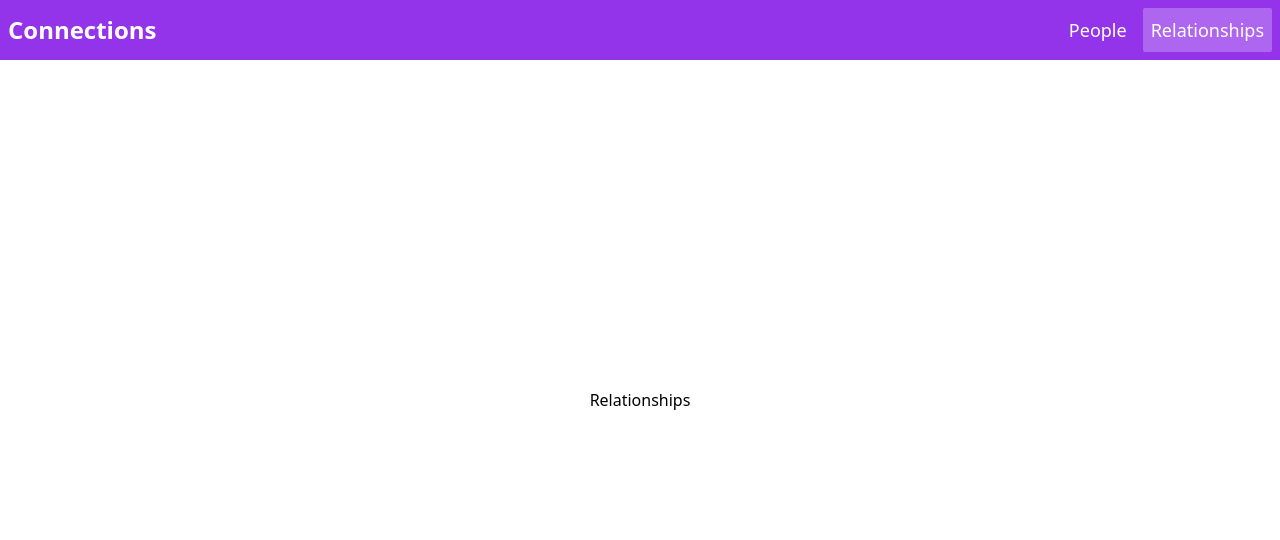
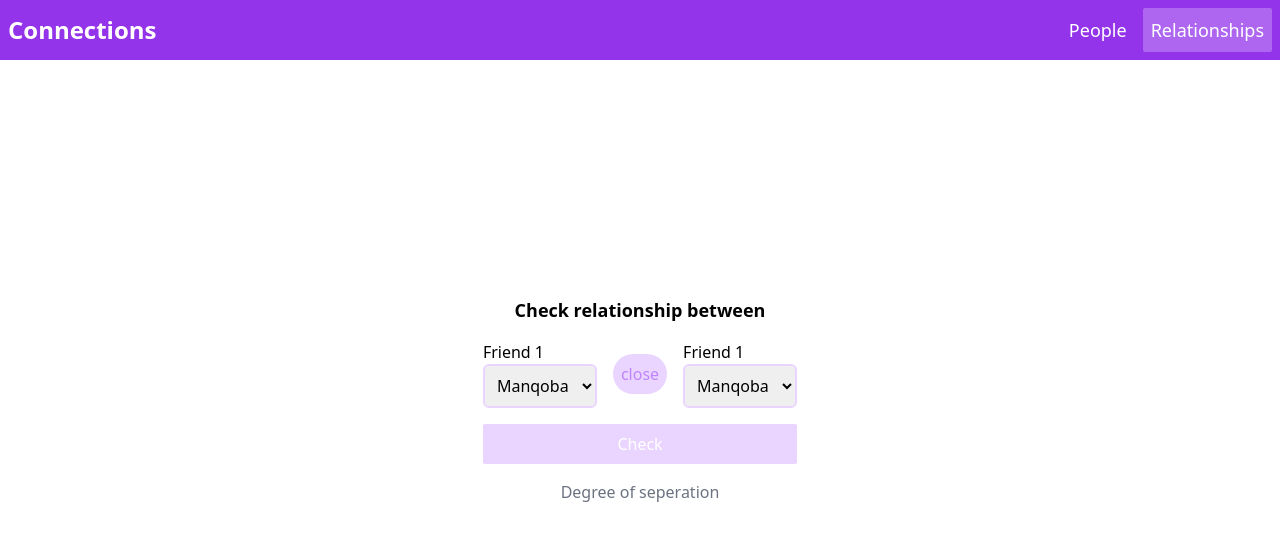
Before and after one commit to manqobasukati/assesment-interview-app, a Next.js app: page /relationships in a window 1280 px wide. Shown: the top 540 px of the page. Built offline with nearby package versions, Linux system fonts and the light colour scheme.

Commit message:
basic ui work is done

```diff
--- /dev/null
+++ b/components/PersonFriend.tsx
@@ -0,0 +1,35 @@
+const PeopleCard = (props: { name: string; deleteFriend: Function }) => {
+  const styles = {
+    card: {
+      fontSize: '100px',
+      color: 'white',
+    },
+  };
+  return (
+    <div className="bg-white shadow rounded-lg flex justify-center items-center gap-10 p-4">
+      <div className="icon-settler  bg-purple-200">
+        <span style={styles.card} className="material-icons rounded-sm">
+          person
+        </span>
+      </div>
+
+      <div className="flex flex-col gap-2 w-1/2">
+        <div className="text-lg font-semibold">{props.name}</div>
+      </div>
+      <div className="flex gap-2">
+        <div className="bg-red-200 icon-settler">
+          <span
+            onClick={() => {
+              props.deleteFriend(props.name);
+            }}
+            className="material-icons text-red-600"
+          >
+            delete
+          </span>
+        </div>
+      </div>
+    </div>
+  );
+};
+
+export default PeopleCard;
--- a/pages/people/[pname].tsx
+++ b/pages/people/[pname].tsx
@@ -1,5 +1,9 @@
 import { useRouter } from 'next/router';
+
 import Navigation from '../../components/navigation';
+import { people } from '../people';
+
+import PersonFriend from '../../components/PersonFriend';
 
 const Person = () => {
   const router = useRouter();
@@ -12,14 +16,51 @@ const Person = () => {
   };
 
   const { pname } = router.query;
+  let currentPerson:{name:string,friends:string[]} = {} as {name:string,friends:string[]};
+
+  if (pname) {
+    currentPerson = { name: pname as string, friends: people[pname as string] };
+    console.log(currentPerson.friends)
+  }
+
+  const handleDeletePerson = () => {
+    console.log('Delete persone');
+  };
+
   return (
-    <div className=" flex items-center justify-center  h-screen w-full">
+    <div className=" flex items-center justify-center gap-8  h-screen w-full">
       <Navigation />
-      <div className="flex icon-settler bg-purple-200 ">
-        <div className="">
+      <div className="flex icon-settler bg-purple-200  ">
+        <div className="flex">
           <span style={styles.person_icon} className="material-icons">
             person
           </span>
+        </div>
+      </div>
+      <div className="flex flex-col h-1/2 justify-between ">
+        <div className="flex flex-col">
+          <div className="flex flex-col">
+            <div className="text-gray-400">Name</div>
+            <div className="text-lg">{currentPerson.name}</div>
+          </div>
+          <div className="flex flex-col gap-2">
+            <div className="text-gray-400">Friends</div>
+
+            {currentPerson.friends.map((val, index) => {
+              return (
+                <PersonFriend
+                  key={index}
+                  name={val}
+                  deleteFriend={handleDeletePerson}
+                />
+              );
+            })}
+          </div>
+        </div>
+        <div className="flex w-full justify-center">
+          <button className="bg-purple-300 p-2 rounded-sm text-white">
+            Add friend{' '}
+          </button>
         </div>
       </div>
     </div>
--- a/pages/people/add-person.tsx
+++ b/pages/people/add-person.tsx
@@ -2,7 +2,7 @@ import { useRouter } from 'next/router';
 import { NextPage } from 'next/types';
 import { useEffect, useState } from 'react';
 import Navigation from '../../components/navigation';
-import people from '../people';
+import { people } from '../people';
 
 const AddPerson: NextPage = () => {
   const [person, setPerson] = useState();
@@ -22,14 +22,14 @@ const AddPerson: NextPage = () => {
       return val;
     });
     const p = { [e.target.name.value]: f };
-    console.log(p);
+    //people = { ...people };
   };
 
   useEffect(() => {
     const handleFriendClick = (person: string) => {
       console.log(person);
       personFriends.push(person);
-      //setPersonFriends(personFriends);
+
     };
     handleFriendClick(activeFriend);
   }, [activeFriend]);
--- a/pages/people/index.tsx
+++ b/pages/people/index.tsx
@@ -7,7 +7,7 @@ import { Person } from '../../types/Person.model';
 import { useRouter } from 'next/router';
 import db from '../../localStorageHandler';
 import localStorageHandler from '../../localStorageHandler';
-import people from '../people';
+import {people} from '../people';
 
 const People: NextPage = () => {
   const router = useRouter();
--- a/pages/relationships/index.tsx
+++ b/pages/relationships/index.tsx
@@ -1,11 +1,48 @@
 import { NextPage } from 'next';
 import Navigation from '../../components/navigation';
+import { people } from '../people';
 
 const Relationships: NextPage = () => {
+  const first = Object.keys(people);
+  console.log(first);
   return (
     <div className=" flex items-center justify-center  h-screen w-full">
       <Navigation />
-      <div>Relationships</div>
+      <div className="flex flex-col text-center gap-4">
+        <div className="text-lg font-semibold">Check relationship between</div>
+        <div className="flex items-center gap-4">
+          <div className="flex flex-col">
+            <label className='text-left' htmlFor="friend_1">Friend 1</label>
+            <select className="border-purple-200  border-2 p-2 rounded-md focus:outline-none">
+              {first.map((val, index) => {
+                return (
+                  <option value={val} key={index}>
+                    {val}
+                  </option>
+                );
+              })}
+            </select>
+          </div>
+
+          <div className="icon-settler bg-purple-200">
+            <span className="material-icons text-purple-400">close</span>
+          </div>
+          <div className="flex flex-col">
+            <label className='text-left' htmlFor="friend_1">Friend 1</label>
+            <select className="border-purple-200  border-2 p-2 rounded-md focus:outline-none">
+              {first.map((val, index) => {
+                return (
+                  <option value={val} key={index}>
+                    {val}
+                  </option>
+                );
+              })}
+            </select>
+          </div>
+        </div>
+        <button className='bg-purple-200 p-2 text-white rounded-sm'>Check</button>
+        <div className="text-gray-500">Degree of seperation</div>
+      </div>
     </div>
   );
 };
```
Also changed, not shown: 1 other file (tests, documents, lock files or other folders).
